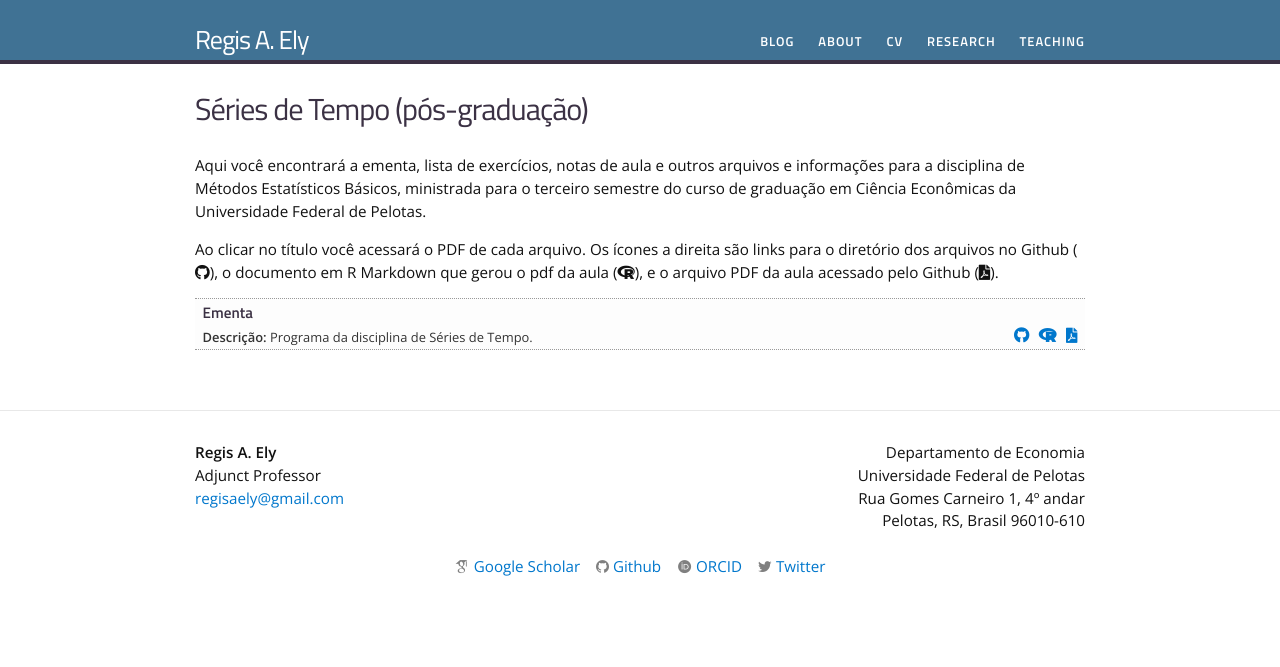
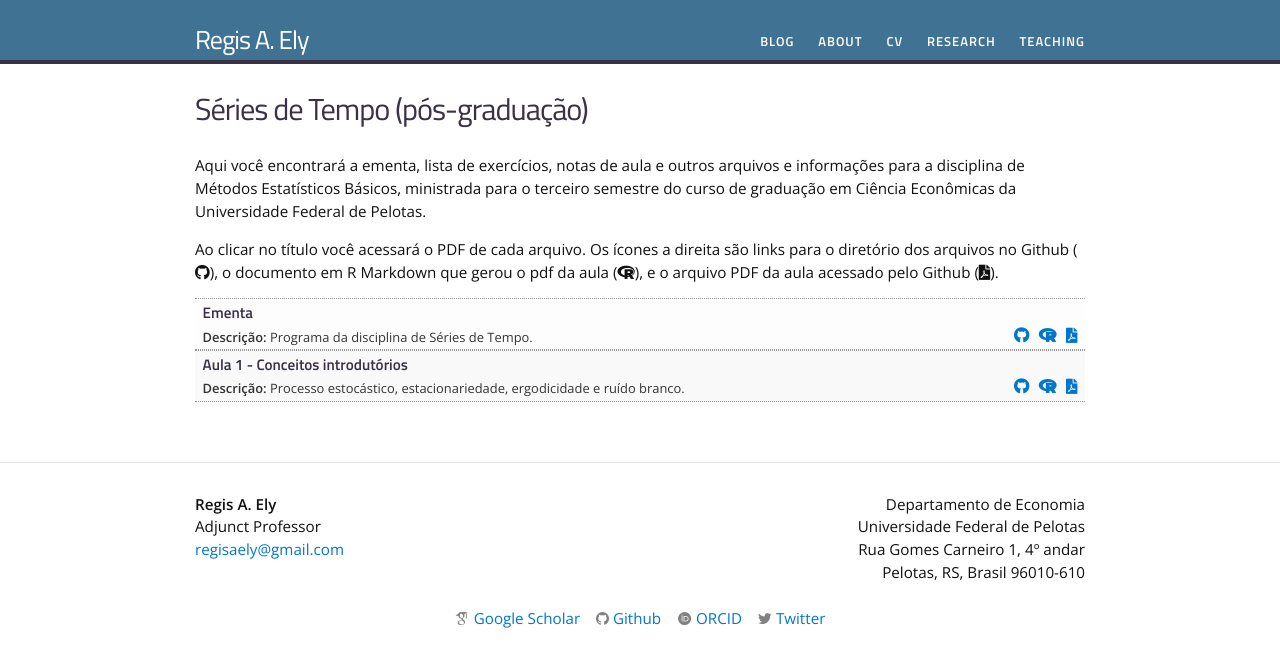
Before and after one commit to regisely/regisely.github.io, a Jekyll site: the page built from teaching/timeseries.md, in a window 1280 px wide. Shown: the top 667 px of the page. Built offline with Jekyll 4.4.1, drawn with Linux system fonts in a browser that asks for light colours; nearby versions of some CDN libraries; some web fonts are replaced.

Commit message:
Timeseries slides

```diff
--- a/_data/timeseries.yml
+++ b/_data/timeseries.yml
@@ -2,3 +2,8 @@
   filename: timeseries-ementa
   dirname: teaching/timeseries
   tldr: "Programa da disciplina de Séries de Tempo."
+
+- title: "Aula 1 - Conceitos introdutórios"
+  filename: timeseries-aula1
+  dirname: teaching/timeseries
+  tldr: "Processo estocástico, estacionariedade, ergodicidade e ruído branco."
```
